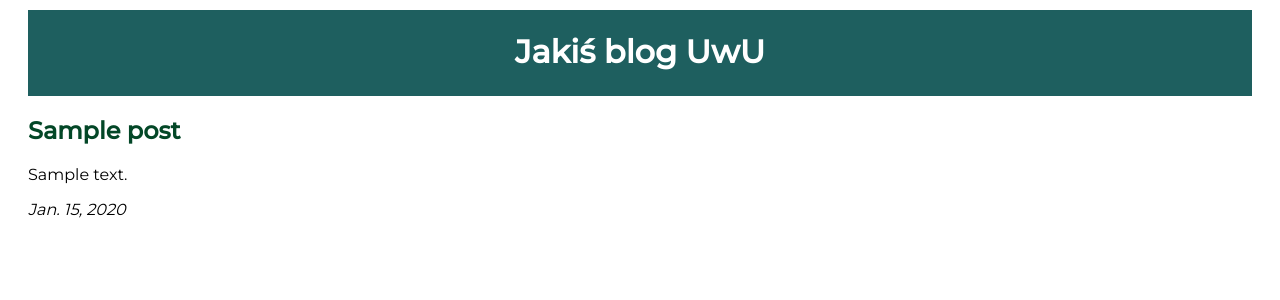
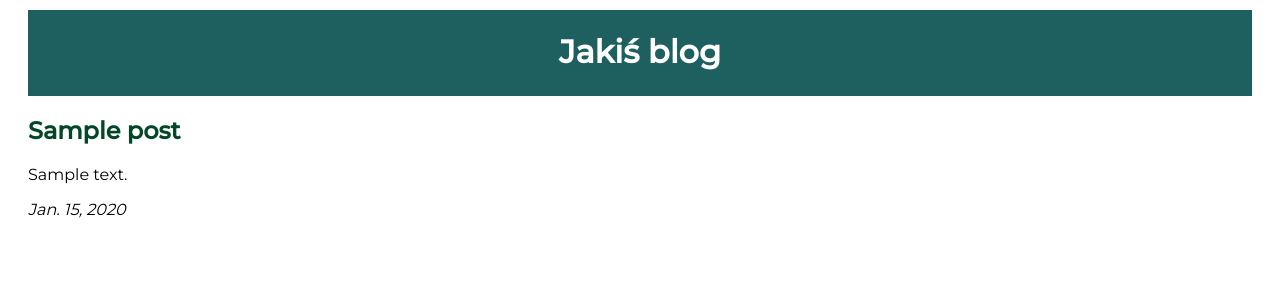
Before and after one commit to wr0belek/my-first-blog, a Django app: page / in a window 1280 px wide. Shown: the top 300 px of the page. Run offline with Django 4.2, Linux system fonts and the light colour scheme; tables that the repository leaves empty hold one stand-in row (values such as "Sample post"); some libraries are stand-ins or nearby versions.

Commit message:
Little update base.html

```diff
--- a/blog/templates/blog/base.html
+++ b/blog/templates/blog/base.html
@@ -11,7 +11,7 @@
     </head>
     <body>
         <div class = "header">
-            <h1><a href="/" style = "text-decoration: none">Jakiś blog UwU</a></h1>
+            <h1><a href="/" style = "text-decoration: none">Jakiś blog</a></h1>
         </div>
 
         <div class = "content cont">
```
